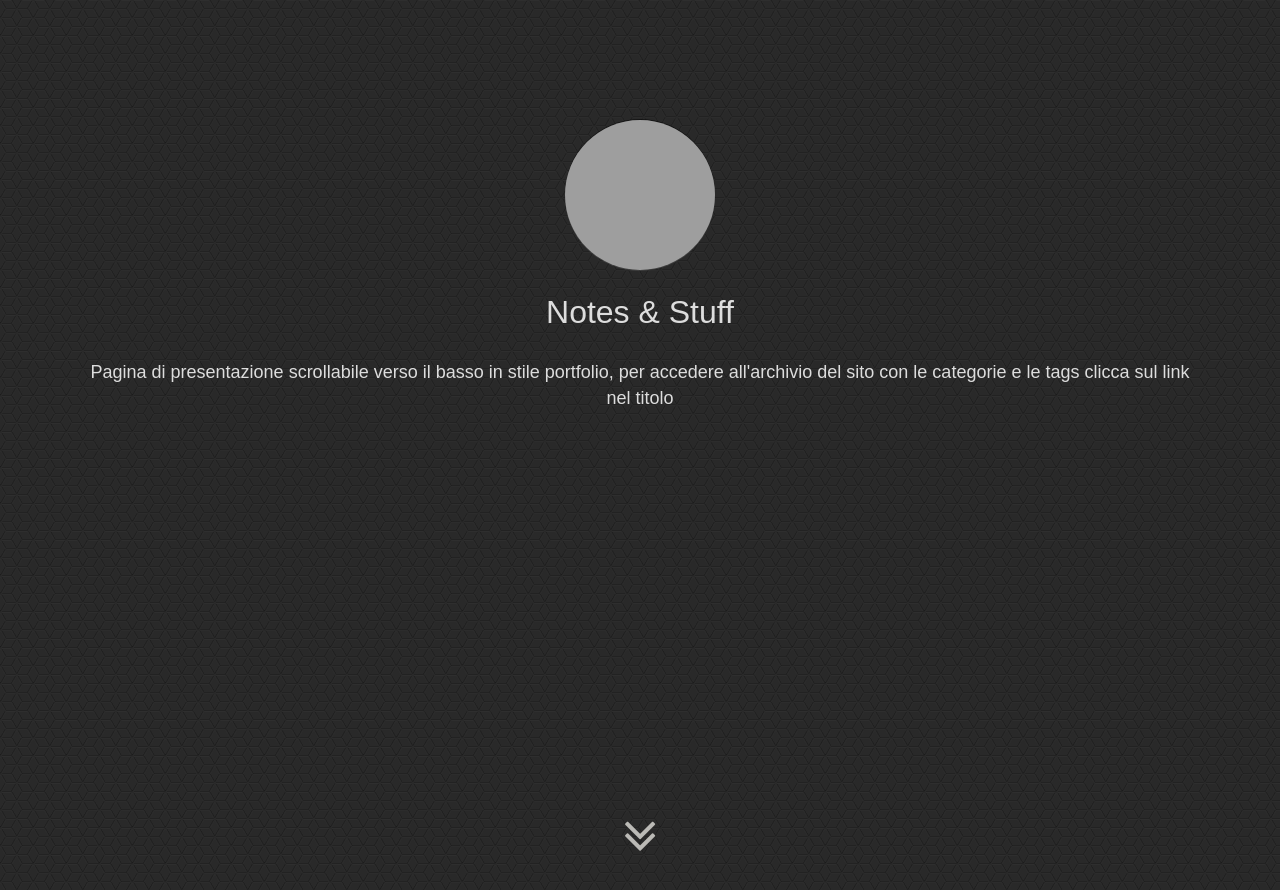
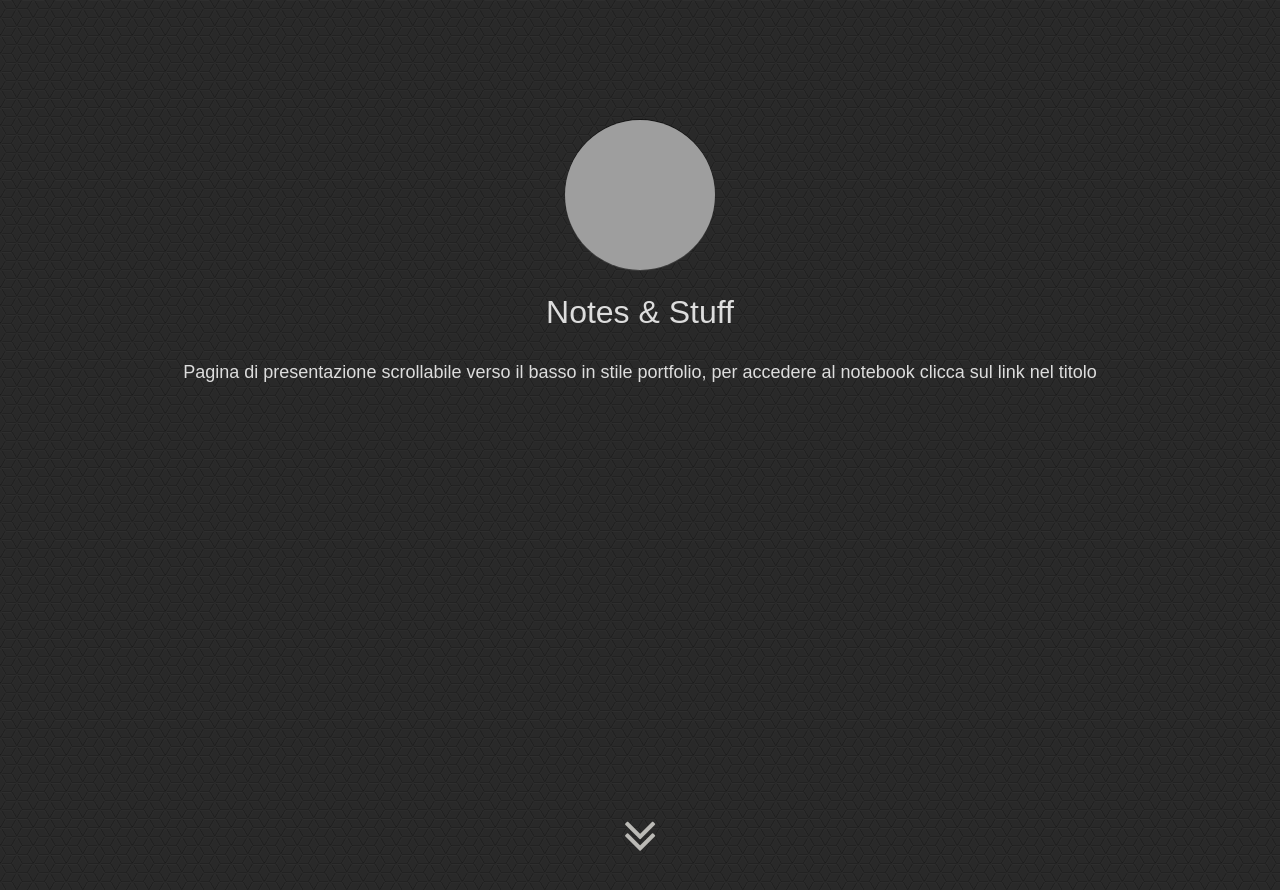
Before and after one commit to mrizzoli/mrizzoli.github.io, a Jekyll site: the page built from index.html, in a window 1280 px wide and 900 px high. Shown: the top 890 px of the window. Built offline with Jekyll 4.4.1, drawn with Linux system fonts in a browser that asks for light colours; some web fonts are replaced; a script that is not in the unit is left out; grey boxes are pictures that could not be loaded.

Commit message:
Update _config.yml

```diff
--- a/_config.yml
+++ b/_config.yml
@@ -5,8 +5,7 @@ email: marco@rizzoli.me.uk
 baseurl: ""
 url: https://mrizzoli.github.io
 title_description: "Pagina di presentazione scrollabile verso il basso
-in stile portfolio, per accedere all'archivio del sito con le categorie e
-le tags clicca sul link nel titolo"
+in stile portfolio, per accedere al notebook clicca sul link nel titolo"
 title_image: "https://www.gravatar.com/avatar/8c19d329a182c796d7f0df65fbfd8434?s=500&d=mm"
 google_analytics: ""
 disqus_account:
```
